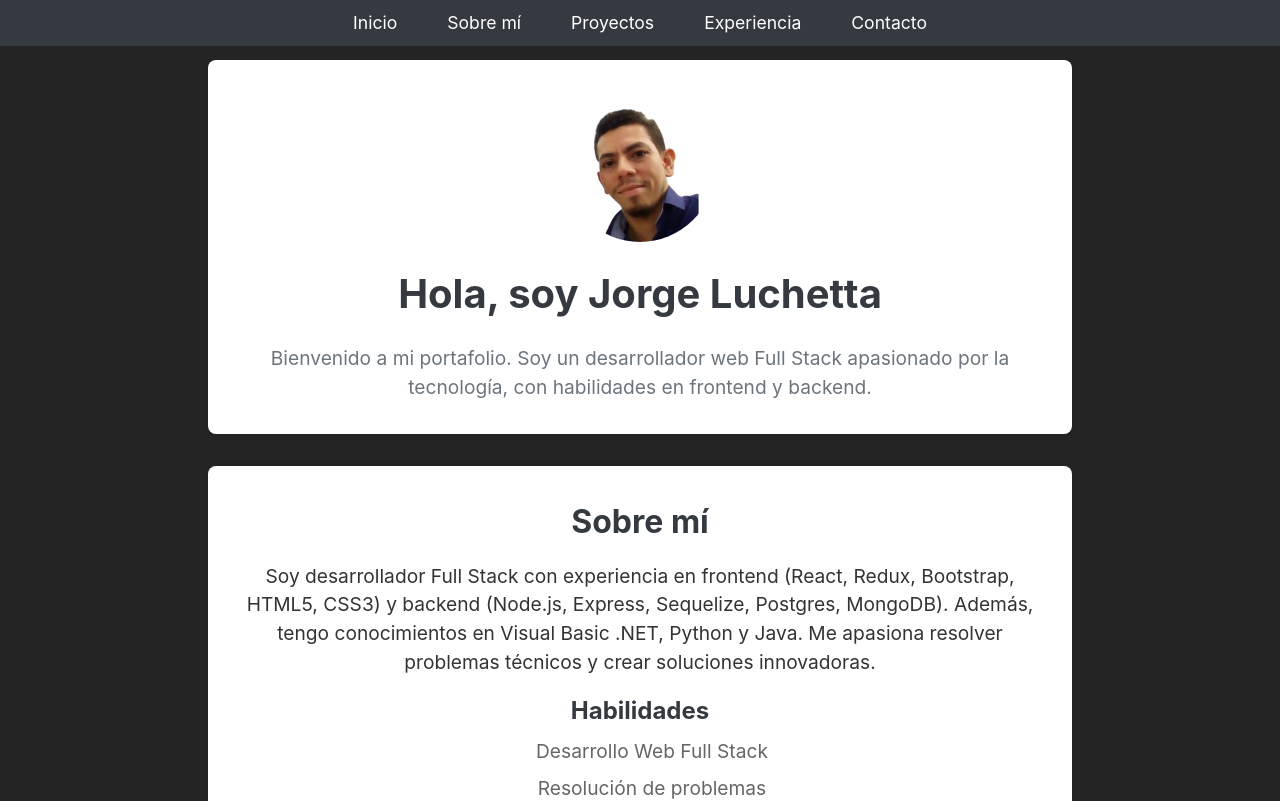
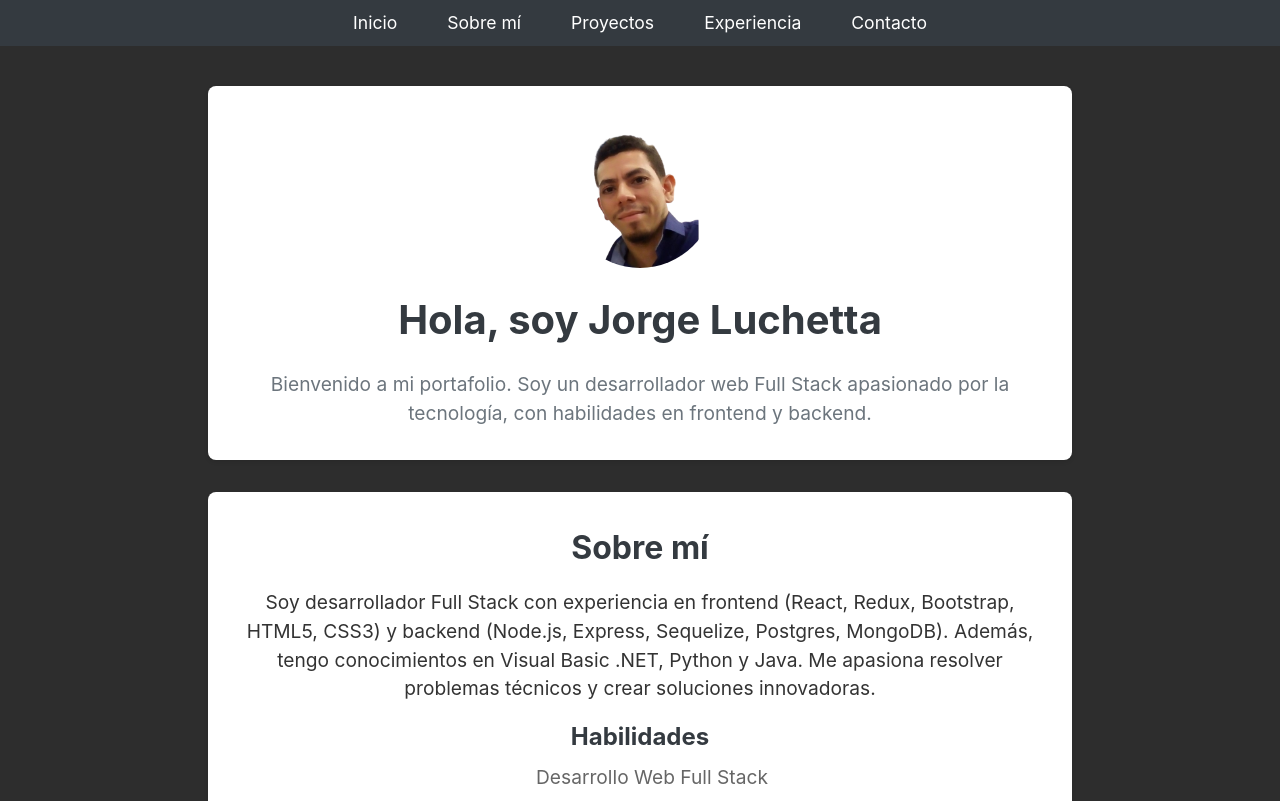
Before and after one commit to jluchett/jluchett.github.io, a React (Vite) app: page / in a window 1280 px wide. Shown: the top 801 px of the page. Built offline with nearby package versions, Linux system fonts and the light colour scheme.

Commit message:
Arreglado los estilos

```diff
--- a/src/App.css
+++ b/src/App.css
@@ -2,11 +2,8 @@
   max-width: 1280px;
   margin: 0 auto;
   text-align: center;
+  background-color: #2d2d2d;
 }
 * {
   margin: 0;
 }
-
-.App {
-  padding-top: 20px; /* Ajusta esto si cambias la altura del nav */
-}
--- a/src/index.css
+++ b/src/index.css
@@ -5,7 +5,7 @@
 
   color-scheme: light dark;
   color: rgba(255, 255, 255, 0.87);
-  background-color: #242424;
+  background-color: #bfbfbf;
 
   font-synthesis: none;
   text-rendering: optimizeLegibility;
--- a/src/styles/header.css
+++ b/src/styles/header.css
@@ -1,7 +1,7 @@
 .header {
   background: #343a40;
   padding: 10px 0;
-  position: fixed;
+  position: sticky;
   width: 100%;
   top: 0;
   z-index: 1000;
```
